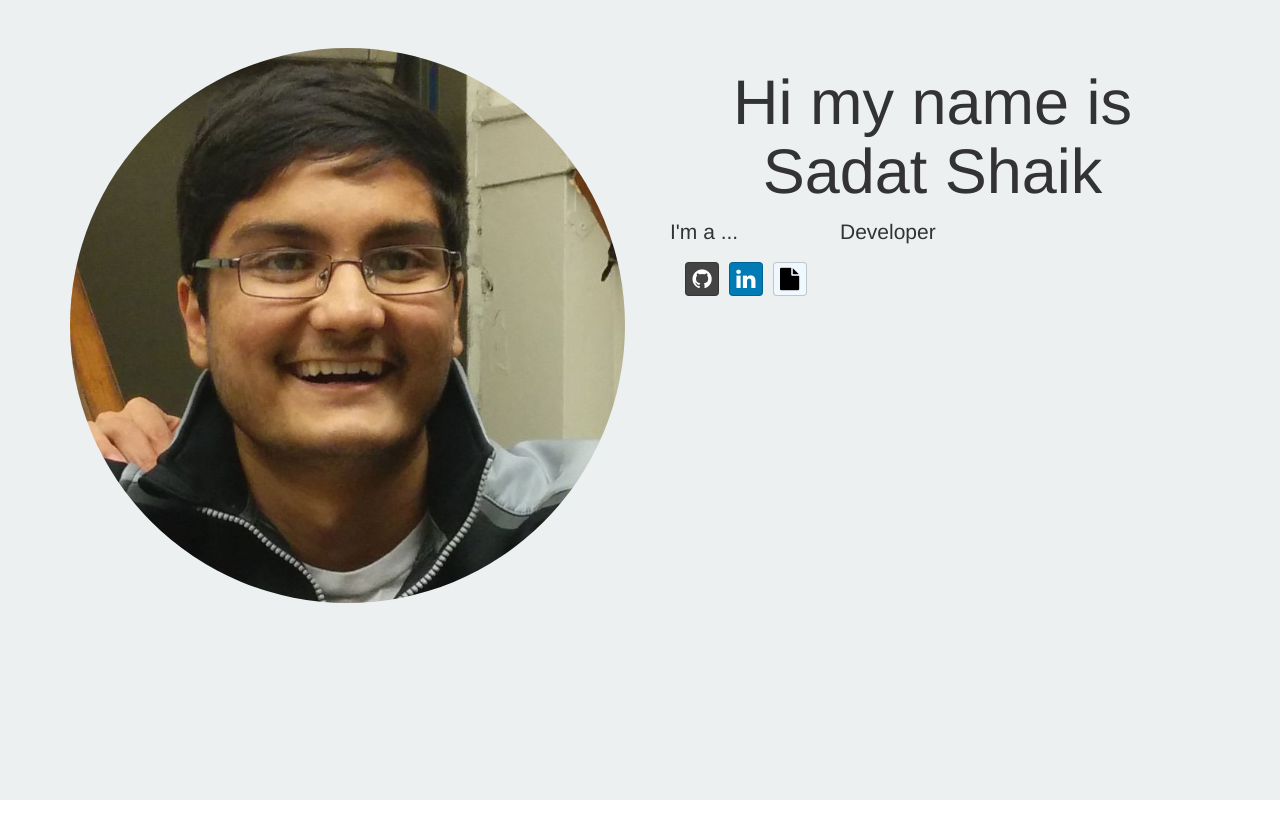
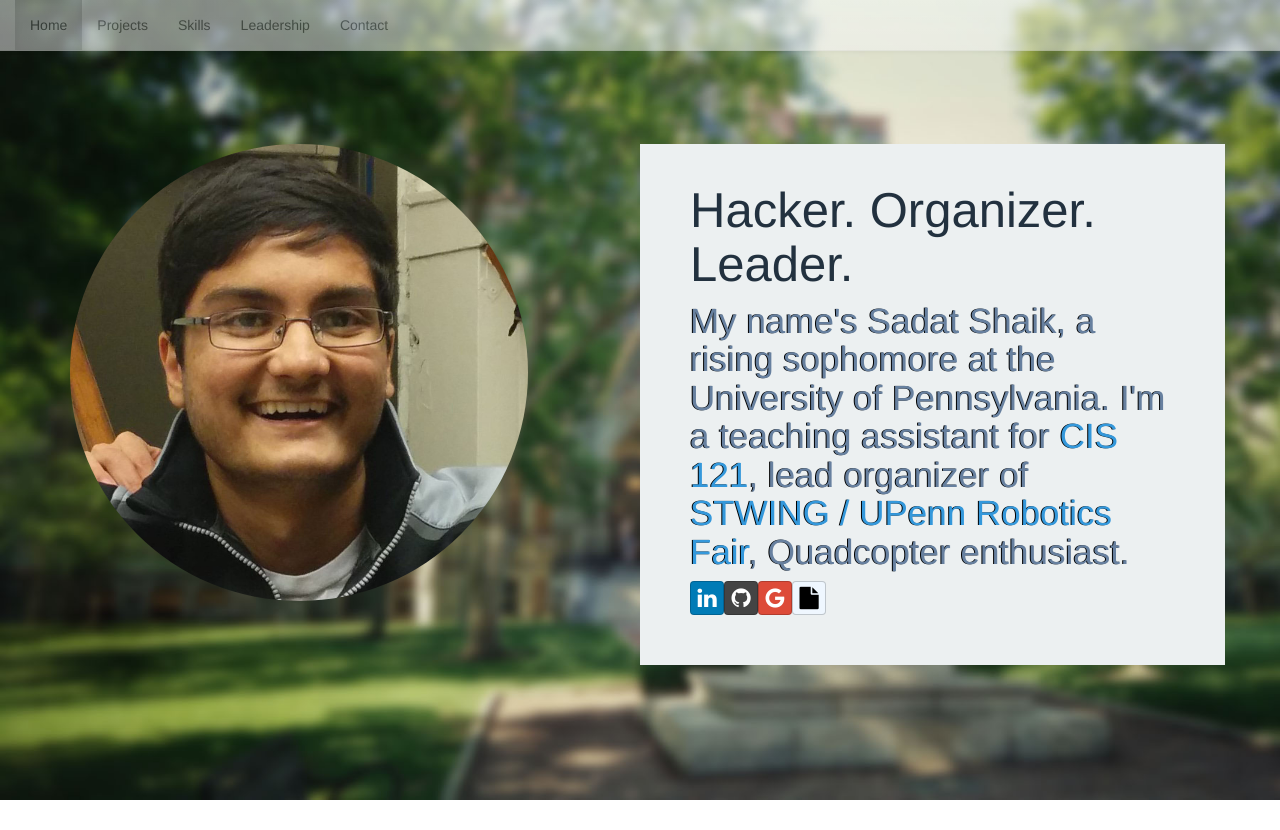
Before and after one commit to ssddttaa/PersonalWebsite, a website: page index.html in a window 1280 px wide. Drawn offline with nearby package versions, Linux system fonts and the light colour scheme.

Commit message:
Added separate CSS files for all of the different screen sizes. Finalized homepage.

```diff
--- /dev/null
+++ b/css/1200CSS.css
@@ -0,0 +1,10 @@
+/* Large Devices, Wide Screens */
+@media only screen and (min-width : 1200px) {
+    .introduce-title{
+        font-size: 3.5em !important;
+    }
+
+    .introduce-text{
+        font-size: 2.5em;
+    }
+}
--- /dev/null
+++ b/css/320CSS.css
@@ -0,0 +1,4 @@
+/* Custom, iPhone Retina */
+@media only screen and (min-width : 320px) {
+
+}
--- /dev/null
+++ b/css/480CSS.css
@@ -0,0 +1,4 @@
+/* Extra Small Devices, Phones */
+@media only screen and (min-width : 480px) {
+
+}
--- /dev/null
+++ b/css/768CSS.css
@@ -0,0 +1,11 @@
+/* Small Devices, Tablets */
+@media only screen and (min-width : 768px) {
+    .introduce-title{
+        font-size: 2.0em !important;
+    }
+
+    .introduce-text{
+        font-size: 1.5em;
+    }
+
+}
--- /dev/null
+++ b/css/992CSS.css
@@ -0,0 +1,10 @@
+/* Medium Devices, Desktops */
+@media only screen and (min-width : 992px) {
+    .introduce-title{
+         font-size: 3.0em !important;
+     }
+
+    .introduce-text{
+        font-size: 2.0em;
+    }
+}
--- /dev/null
+++ b/css/main-shared.css
@@ -0,0 +1,41 @@
+.nav-transparent{
+    opacity: 0.5;
+    background-color: #BDC3C7;
+}
+
+.jumbotron{
+    min-height: 100vh;
+    background-image: url("../assets/UPennBanner_Blur_Medium.jpg");
+    background-size: cover;
+    display:flex;
+    flex-direction:column;
+    justify-content: center;
+    padding-top: 57px;
+}
+
+.introduce-row{
+    background-color: #ecf0f1;
+    padding-left: 50px;
+    padding-top: 20px;
+    padding-right: 50px;
+    padding-bottom: 50px;
+}
+
+.introduce-title{
+    color: #22313F !important;
+    text-align: left;
+}
+
+.introduce-text{
+    color: #67809F !important;
+    text-shadow: -1px 0 black !important;
+    text-align: left;
+}
+
+.social-bar{
+    display: block;
+}
+
+.introduce-text a{
+    color: #3498db;
+}
--- a/css/main.css
+++ /dev/null
@@ -1,33 +0,0 @@
-.jumbotron{
-    height: 100vh;
-    background-color: #ecf0f1;
-}
-
-.small{
-    display:inline;
-}
-
-.large{
-    display:inline;
-    font-size: 6em !important;
-}
-
-h1{
-    text-align:center;
-}
-
-.social-bar{
-    text-align: center;
-}
-
-
-.imText{
-    margin-right:0px;
-    padding-right:0px;
-    border-right:0px;
-}
-.fadeText{
-    margin-left:0px;
-    padding-left:0px;
-    border-left:0px;
-}
--- a/index.html
+++ b/index.html
@@ -2,69 +2,83 @@
 <html lang="en">
 <head>
     <meta charset="UTF-8">
-    <title>Title</title>
-    <!-- Latest compiled and minified CSS -->
+    <title>Sadat Shaik</title>
+    <!-- Bootstrap -->
     <link rel="stylesheet" href="https://maxcdn.bootstrapcdn.com/bootstrap/3.3.7/css/bootstrap.min.css" integrity="sha384-BVYiiSIFeK1dGmJRAkycuHAHRg32OmUcww7on3RYdg4Va+PmSTsz/K68vbdEjh4u" crossorigin="anonymous">
-    <!-- Optional theme -->
     <link rel="stylesheet" href="https://maxcdn.bootstrapcdn.com/bootstrap/3.3.7/css/bootstrap-theme.min.css" integrity="sha384-rHyoN1iRsVXV4nD0JutlnGaslCJuC7uwjduW9SVrLvRYooPp2bWYgmgJQIXwl/Sp" crossorigin="anonymous">
-    <!-- Main CSS -->
-    <link rel="stylesheet" href = "css/main.css">
-    <!-- Bootstrap Social -->
+
+    <!-- Font-Awesome / Social Buttons -->
     <link rel="stylesheet" href = "bower_components/font-awesome/css/font-awesome.min.css">
     <link rel="stylesheet" href = "bower_components/bootstrap-social/bootstrap-social.css">
 
-    <!-- Latest compiled and minified JavaScript -->
-    <script src = "bower_components/jquery/dist/jquery.min.js"></script>
-    <script src="https://maxcdn.bootstrapcdn.com/bootstrap/3.3.7/js/bootstrap.min.js" integrity="sha384-Tc5IQib027qvyjSMfHjOMaLkfuWVxZxUPnCJA7l2mCWNIpG9mGCD8wGNIcPD7Txa" crossorigin="anonymous"></script>
+    <!-- Main CSS Stylesheets-->
+    <link rel="stylesheet" href = "css/320CSS.css">
+    <link rel="stylesheet" href = "css/480CSS.css">
+    <link rel="stylesheet" href = "css/768CSS.css">
+    <link rel="stylesheet" href = "css/992CSS.css">
+    <link rel="stylesheet" href = "css/1200CSS.css">
+    <link rel="stylesheet" href = "css/main-shared.css">
 
 </head>
 <body>
+    <!-- Navbar -->
+    <nav class="navbar navbar-default navbar-fixed-top nav-transparent">
+        <div class="container-fluid">
+            <div class="navbar-header">
+                <button type="button" class="navbar-toggle collapsed" data-toggle="collapse" data-target="#bs-example-navbar-collapse-1" aria-expanded="false">
+                    <span class="sr-only">Toggle navigation</span>
+                    <span class="icon-bar"></span>
+                    <span class="icon-bar"></span>
+                    <span class="icon-bar"></span>
+                    <span class="icon-bar"></span>
+                </button>
+            </div>
+
+
+            <div class="collapse navbar-collapse" id="bs-example-navbar-collapse-1">
+                <ul class="nav navbar-nav" id = "navbar">
+                    <li class="active nav-button"><a href="#">Home <span class="sr-only">(current)</span></a></li>
+                    <li class = "nav-button"><a href="#">Projects</a></li>
+                    <li class = "nav-button"><a href="#">Skills</a></li>
+                    <li class = "nav-button"><a href="#">Leadership</a></li>
+                    <li class = "nav-button"><a href="#">Contact</a></li>
+                </ul>
+            </div>
+        </div>
+    </nav>
+
+    <!-- Banner Jumbotron -->
     <div class = "jumbotron">
         <div class = "container">
             <div class = "row">
-                <div class = "col-xs-6">
-                    <img src="assets/Headshot_Square.jpg" class="img-responsive img-circle">
+                <div class = "col-xs-12 col-sm-5 col-md-5 col-lg-5">
+                    <img class = "img-responsive img-circle" src = "assets/Headshot_Square.jpg">
                 </div>
-                <div class = "col-xs-6">
-                    <div class = "container">
-                        <div class = "row">
-                            <div class = "col-xs-12">
-                                <h1>
-                                    Hi my name is Sadat Shaik
-                                </h1>
-                            </div>
-                        </div>
-                        <div class = "row">
-                            <div class = "col-xs-4 imText">
-                                <p> I'm a ... </p>
-                            </div>
-                            <div class = "col-xs-8 fadeText">
-                                <p> Developer</p>
-                            </div>
-                        </div>
-                        <div class = "row social-bar" >
-                            <div class = "col-xs-12 ">
-                                <div class = "col-xs-1">
-                                    <a class="btn btn-social-icon btn-github" href = "https://github.com/ssddttaa" target = "blank">
-                                        <span class="fa fa-github"></span>
-                                    </a>
-                                </div>
-                                <div class = "col-xs-1">
-                                    <a class="btn btn-social-icon btn-linkedin" href = "https://www.linkedin.com/in/sadat-shaik-69567176?trk=prof-samename-name" target = "blank">
-                                        <span class="fa fa-linkedin"></span>
-                                    </a>
-                                </div>
-                                <div class = "col-xs-1">
-                                    <a class="btn btn-social-icon btn-reddit">
-                                        <span class="fa fa-file"></span>
-                                    </a>
-                                </div>
-                            </div>
-                        </div>
+                <div class = "col-sm-offset-1 col-xs-0 col-sm-6 col-md-6 col-lg-6 introduce-row">
+                    <h1 class = "introduce-title noise"> Hacker. Organizer. Leader.</h1>
+                    <h4 class = "introduce-text">My name's Sadat Shaik, a rising sophomore at the University of Pennsylvania. I'm a teaching assistant for <a href = "https://www.cis.upenn.edu/~cis121/current/">CIS 121</a>, lead organizer of <a href = "http://www.thedp.com/gallery/hebocon-at-kings-court-english">STWING / UPenn Robotics Fair</a>, Quadcopter enthusiast.</h4>
+                    <div class = "social-bar">
+                        <a class="btn btn-social-icon btn-linkedin" alt = "linkedin">
+                            <span class="fa fa-linkedin"></span>
+                        </a><!--
+                        --><a class="btn btn-social-icon btn-github">
+                            <span class="fa fa-github"></span>
+                        </a><!--
+                        --><a class="btn btn-social-icon btn-google">
+                            <span class="fa fa-google"></span>
+                        </a><!--
+                        --><a class="btn btn-social-icon btn-reddit">
+                            <span class="fa fa-file"></span>
+                        </a>
                     </div>
                 </div>
             </div>
         </div>
     </div>
+
+    <!-- Latest compiled and minified JavaScript -->
+    <script src = "bower_components/jquery/dist/jquery.min.js"></script>
+    <script src="https://maxcdn.bootstrapcdn.com/bootstrap/3.3.7/js/bootstrap.min.js" integrity="sha384-Tc5IQib027qvyjSMfHjOMaLkfuWVxZxUPnCJA7l2mCWNIpG9mGCD8wGNIcPD7Txa" crossorigin="anonymous"></script>
+    <script src = "js/main.js"></script>
 </body>
 </html>
--- /dev/null
+++ b/js/main.js
@@ -0,0 +1,28 @@
+/**
+ * Created by SadatShaik on 8/15/16.
+ */
+
+
+/* Setting up the navbar and its actions.*/
+$(document).ready(function () {
+    var $navbar = $('#navbar');
+    var mainBar = new navbarMain($navbar);
+    mainBar.setupButtons();
+});
+
+var navbarMain = function($element){
+    this.$navbar = $element;
+    this.$selectedNav = $element.find('.active').eq(0);
+}
+
+navbarMain.prototype.setupButtons = function(){
+    var $buttonArray = this.$navbar.find('.nav-button');
+    for(var i = 0 ; i < $buttonArray.length ; i++){
+        var navbar = this;
+        $buttonArray.eq(i).click(function () {
+            navbar.$selectedNav.removeClass('active');
+            $(this).addClass('active');
+            navbar.$selectedNav = $(this);
+        });
+    }
+}
```
Also changed, not shown: assets/Noise_Heav.jpg (added), assets/Noise_Heavy_HD.jpg (added), assets/Speckle_Blur.jpg (added), assets/Speckled_White_Text_Background.jpg (added), assets/UPennBanner.jpg (added), assets/UPennBanner_Blur.jpg (added), assets/UPennBanner_Blur_Medium.jpg (added).
